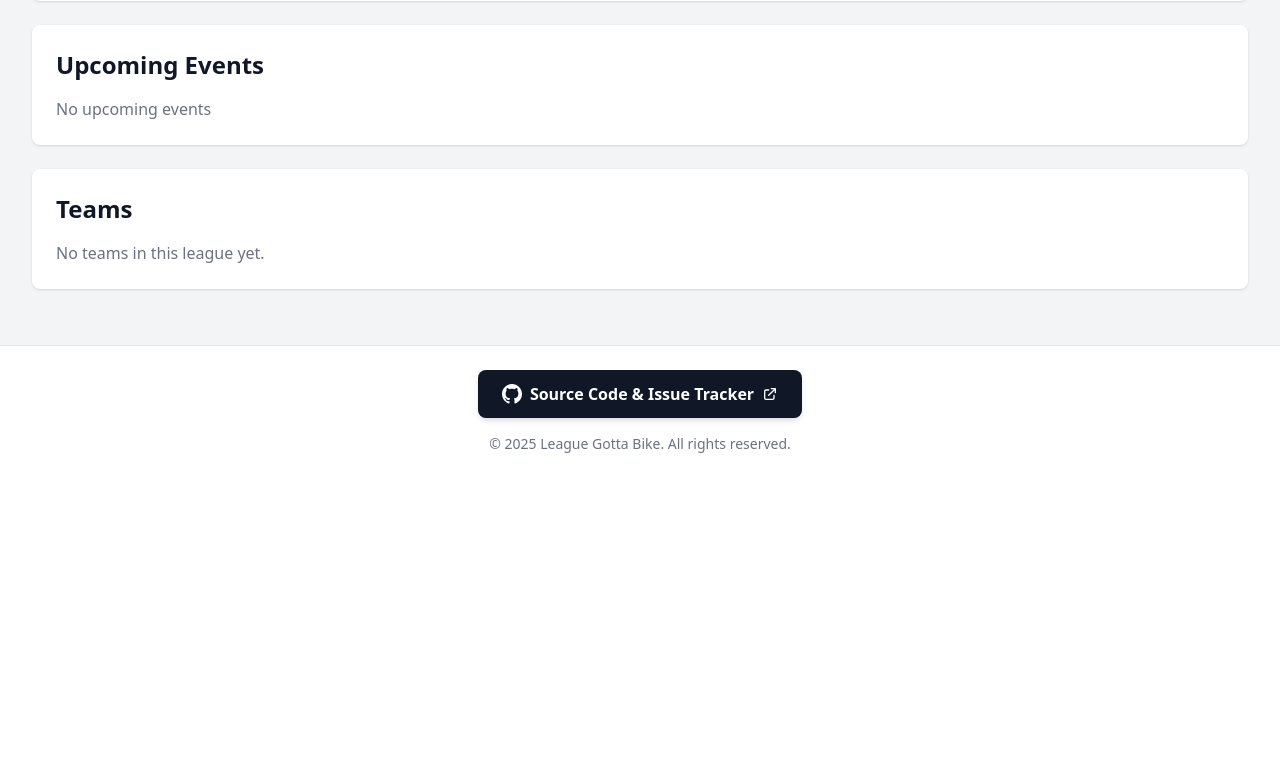
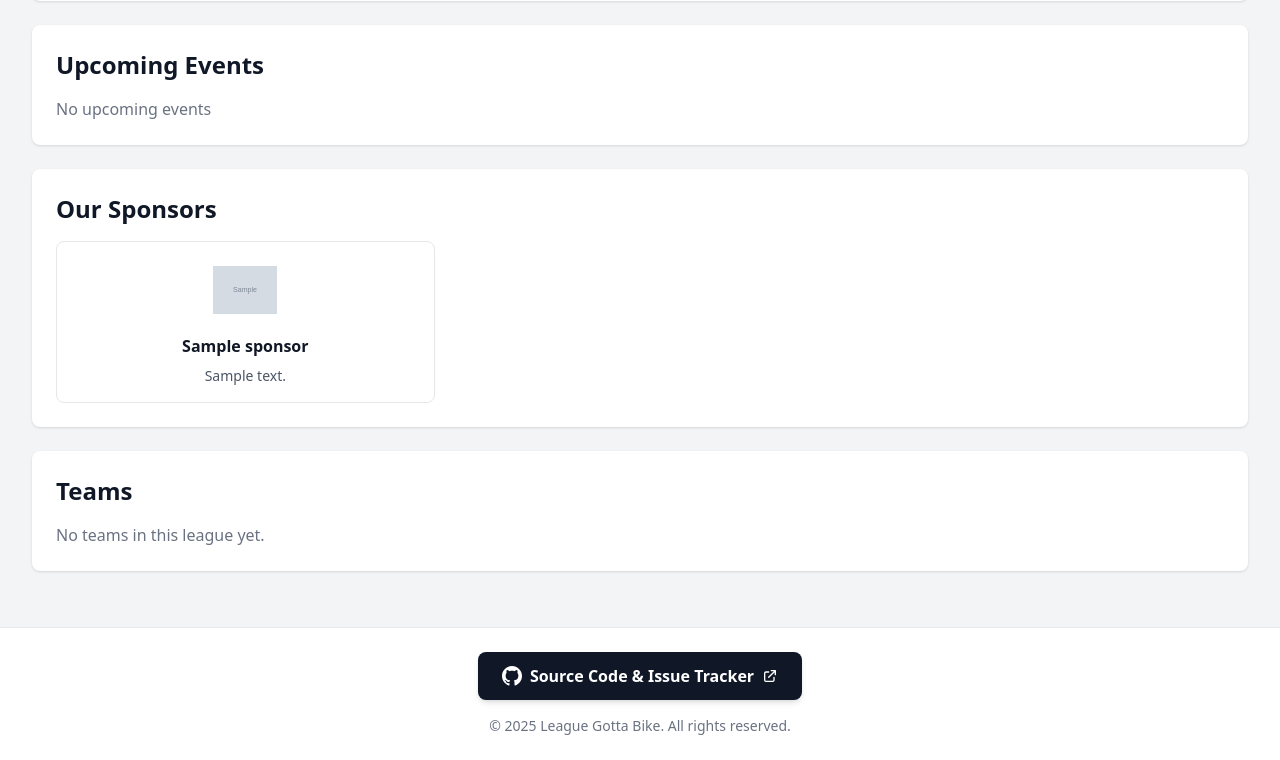
Before and after one commit to vincentdavis/league_gotta_bike, a Django app: page /sample/ in a window 1280 px wide. Shown: the part 889-1649 px from the top of the page. Before the commit the page ends 1342 px from the top, so only its background shows below. Run offline with Django 5.2, Linux system fonts and the light colour scheme; tables that the repository leaves empty hold one stand-in row (values such as "Sample post"); grey boxes marked "Sample" are stand-in pictures; style sheets or scripts are compiled from the project's sources; parts of the project's set-up code (start-up, migrations or seed data) failed here and were passed over; some libraries are stand-ins or nearby versions.

Commit message:
Show sponsors on team and league pages

```diff
--- a/apps/organizations/templates/organizations/league_detail.html
+++ b/apps/organizations/templates/organizations/league_detail.html
@@ -259,6 +259,26 @@
         {% endif %}
     </div>
 
+    <!-- Sponsors Section -->
+    {% if sponsors %}
+    <div class="bg-white shadow rounded-lg p-6 mb-6">
+        <h2 class="text-2xl font-bold text-gray-900 mb-4">Our Sponsors</h2>
+        <div class="grid grid-cols-1 gap-4 sm:grid-cols-2 lg:grid-cols-3">
+            {% for sponsor in sponsors %}
+            <a href="{{ sponsor.get_absolute_url }}" class="border border-gray-200 rounded-lg p-4 hover:shadow-lg transition-shadow block">
+                {% if sponsor.logo %}
+                <img src="{{ sponsor.logo.url }}" alt="{{ sponsor.name }}" class="h-16 w-16 object-contain mb-3 mx-auto">
+                {% endif %}
+                <h3 class="font-semibold text-gray-900 text-center mb-2">{{ sponsor.name }}</h3>
+                {% if sponsor.description %}
+                <p class="text-sm text-gray-600 line-clamp-2 text-center">{{ sponsor.description }}</p>
+                {% endif %}
+            </a>
+            {% endfor %}
+        </div>
+    </div>
+    {% endif %}
+
     <!-- Teams List -->
     <div class="bg-white shadow rounded-lg p-6">
         <h2 class="text-2xl font-bold text-gray-900 mb-4">Teams</h2>
--- a/apps/organizations/views.py
+++ b/apps/organizations/views.py
@@ -84,6 +84,10 @@ class LeagueDetailView(DetailView):
 
         # Add membership_open flag
         context['membership_open'] = self.object.membership_open
+
+        # Get sponsors for this league (active only)
+        context['sponsors'] = self.object.sponsors.filter(status='active')
+
         return context
 
 
@@ -163,6 +167,10 @@ class TeamDetailView(DetailView):
 
         # Add membership_open flag
         context['membership_open'] = self.object.membership_open
+
+        # Get sponsors for this team (active only)
+        context['sponsors'] = self.object.sponsors.filter(status='active')
+
         return context
 
 
@@ -241,6 +249,9 @@ class LeagueGuestView(DetailView):
         # Membership status for call-to-action
         context['membership_open'] = self.object.membership_open
 
+        # Get sponsors for this league (active only)
+        context['sponsors'] = self.object.sponsors.filter(status='active')
+
         return context
 
 
@@ -287,6 +298,9 @@ class TeamGuestView(DetailView):
 
         # Membership status for call-to-action
         context['membership_open'] = self.object.membership_open
+
+        # Get sponsors for this team (active only)
+        context['sponsors'] = self.object.sponsors.filter(status='active')
 
         return context
 
```
Also changed, not shown: apps/organizations/templates/organizations/league_guest.html (+20 -0 lines), apps/organizations/templates/organizations/team_detail.html (+20 -0 lines), apps/organizations/templates/organizations/team_guest.html (+20 -0 lines).
